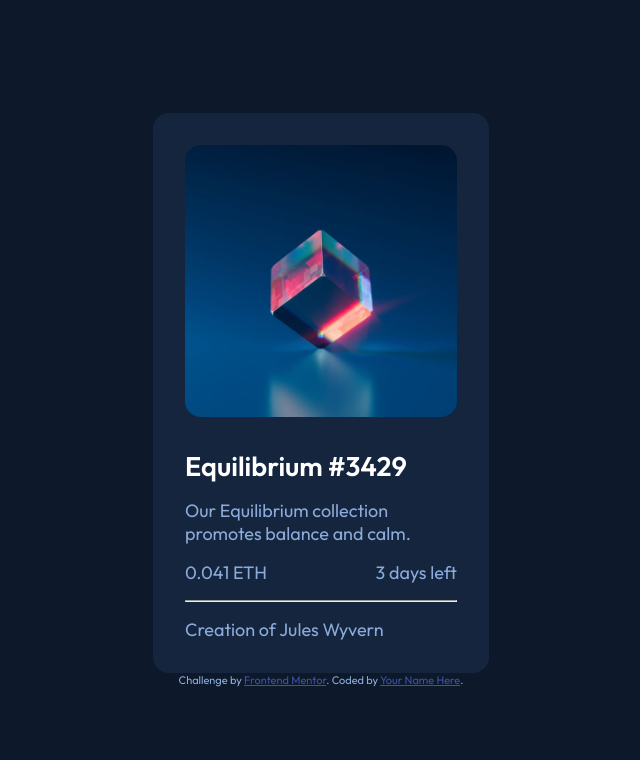
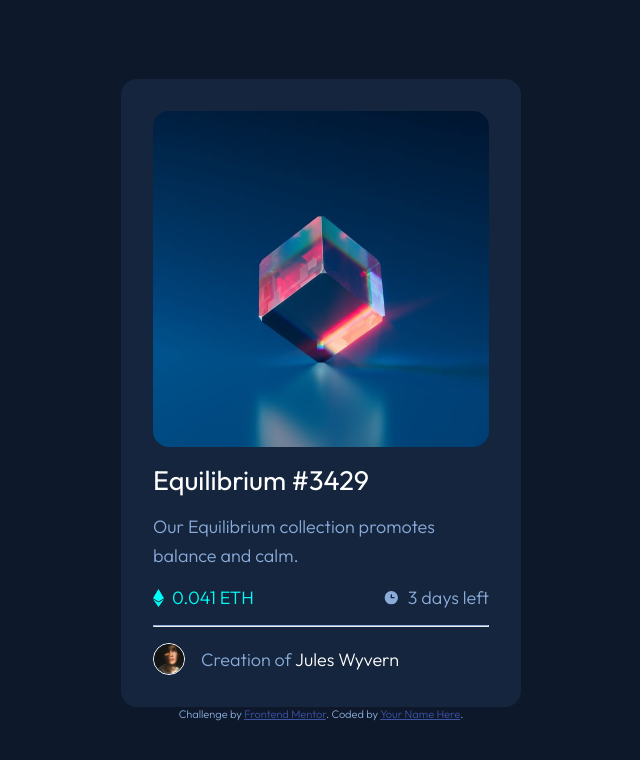
Before and after one commit to jimovan/nft-preview-card-component-main, a plain HTML site: page index.html in a window 1280 px wide. Shown: the whole page, without its empty margins (319-959 px from the left). Drawn offline with Linux system fonts and the light colour scheme.

Commit message:
finish basic styling for text

```diff
--- a/index.html
+++ b/index.html
@@ -30,15 +30,20 @@
         <h2 class="card__title">Equilibrium #3429</h2>
         <p class="card__description">Our Equilibrium collection promotes balance and calm.</p>
 
-        <div class="card__info">
-          <p>0.041 ETH</p>
-          <p>3 days left</p>
+        <ul class="card__availability">
+          <li class="flex-align flex-gap">
+            <img src="images/icon-ethereum.svg">
+            <p class="price">0.041 ETH</p>
+          </li>
+          <li class="flex-align flex-gap">
+            <img src="images/icon-clock.svg"> 3 days left</li>
         </div>
 
         <hr />
 
-        <div class="card_creator">
-          <p>Creation of Jules Wyvern</p>
+        <div class="card__creator flex-align">
+          <img src="images/image-avatar.png" class="avatar">
+          <p>Creation of <span class="creator-name">Jules Wyvern</span></p>
         </div>
 
       </div>
--- a/style.css
+++ b/style.css
@@ -45,7 +45,6 @@ picture,
 video,
 canvas,
 svg {
-    display: block;
     max-width: 100%;
 }
 
@@ -72,6 +71,12 @@ h6 {
     overflow-wrap: break-word;
 }
 
+ul {
+    list-style-type: none;
+    margin: 0;
+    padding: 0;
+}
+
 footer {
     margin: 2rem;
 }
@@ -88,7 +93,7 @@ footer {
 body {
     background-color: var(--clr-background);
     font-family: var(--ff-regular);
-    font-weight: var(--fw-regular);
+    font-weight: var(--fw-light);
     font-size: 18px;
     color: var(--clr-primary);
 
@@ -98,17 +103,30 @@ body {
     justify-content: center;
 }
 
+hr {
+    border-top: 1px solid var(--clr-primary);
+}
+
+.flex-align {
+    display: flex;
+    align-items: center;
+}
+
+.flex-gap {
+    gap: .5rem;
+}
+
 .card {
     background-color: var(--clr-card-background);
     padding: 2rem;
     border-radius: 1rem;
     display: grid;
-    gap: 2rem;
-    width: 21rem;
+    gap: 1rem;
+    width: 25rem;
 }
 
 .card__img {
-    border-radius: 1rem;;
+    border-radius: 1rem;
 }
 
 .card__content {
@@ -118,10 +136,30 @@ body {
 
 .card__title {
     color: white;
+    font-weight: var(--fw-regular);
 }
 
-.card__info {
+.card__description {
+    line-height: 1.6;
+}
+
+.card__availability {
     display: flex;
     gap: 1rem;
     justify-content: space-between;
 }
+
+.card__availability .price {
+    color: var(--clr-secondary)
+}
+
+.card__creator .avatar {
+    width: 2rem;
+    margin-right: 1rem;
+    border: 1px solid white;
+    border-radius: 50%;
+}
+
+.card__creator .creator-name {
+    color: white;
+}
```
